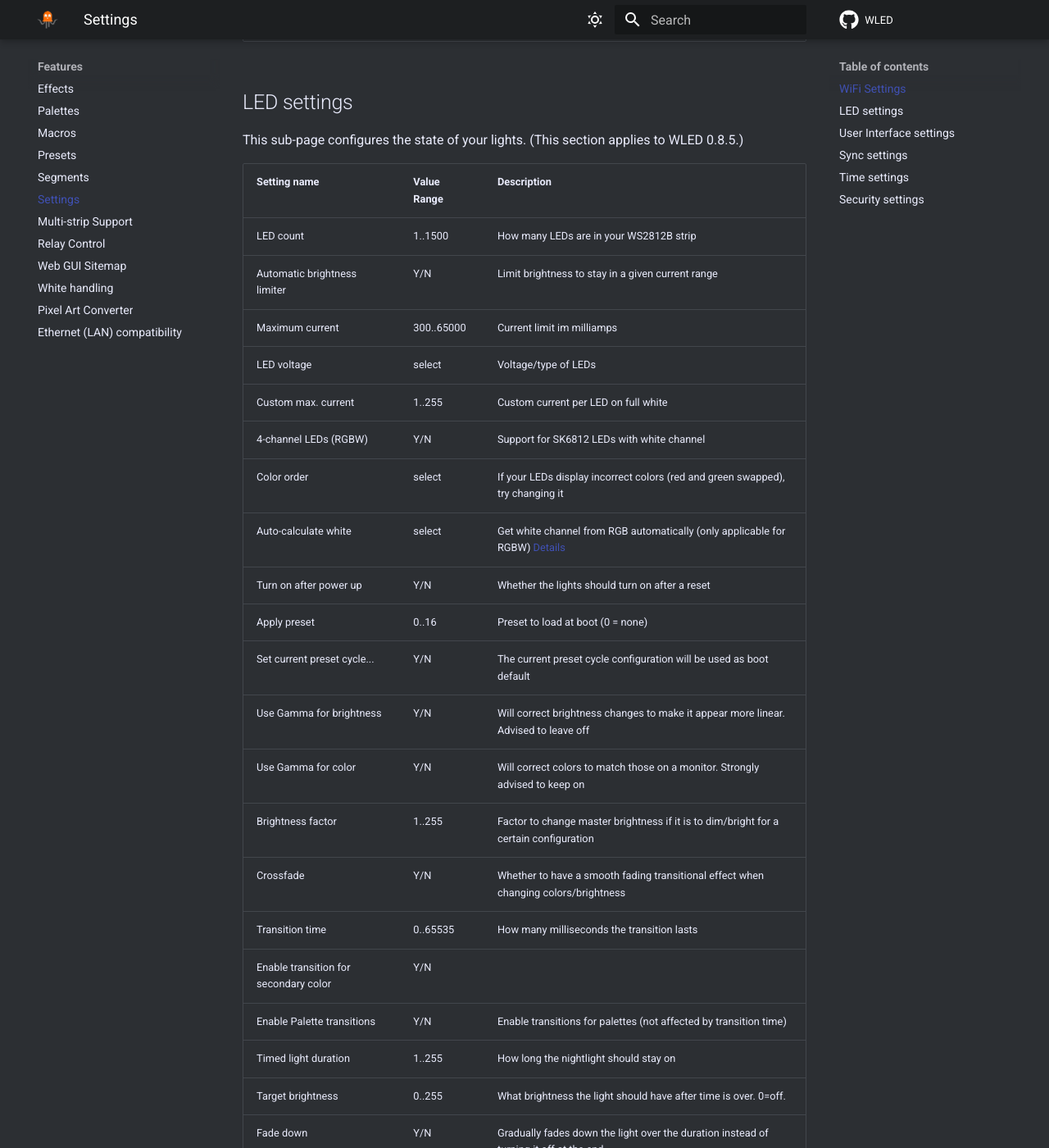
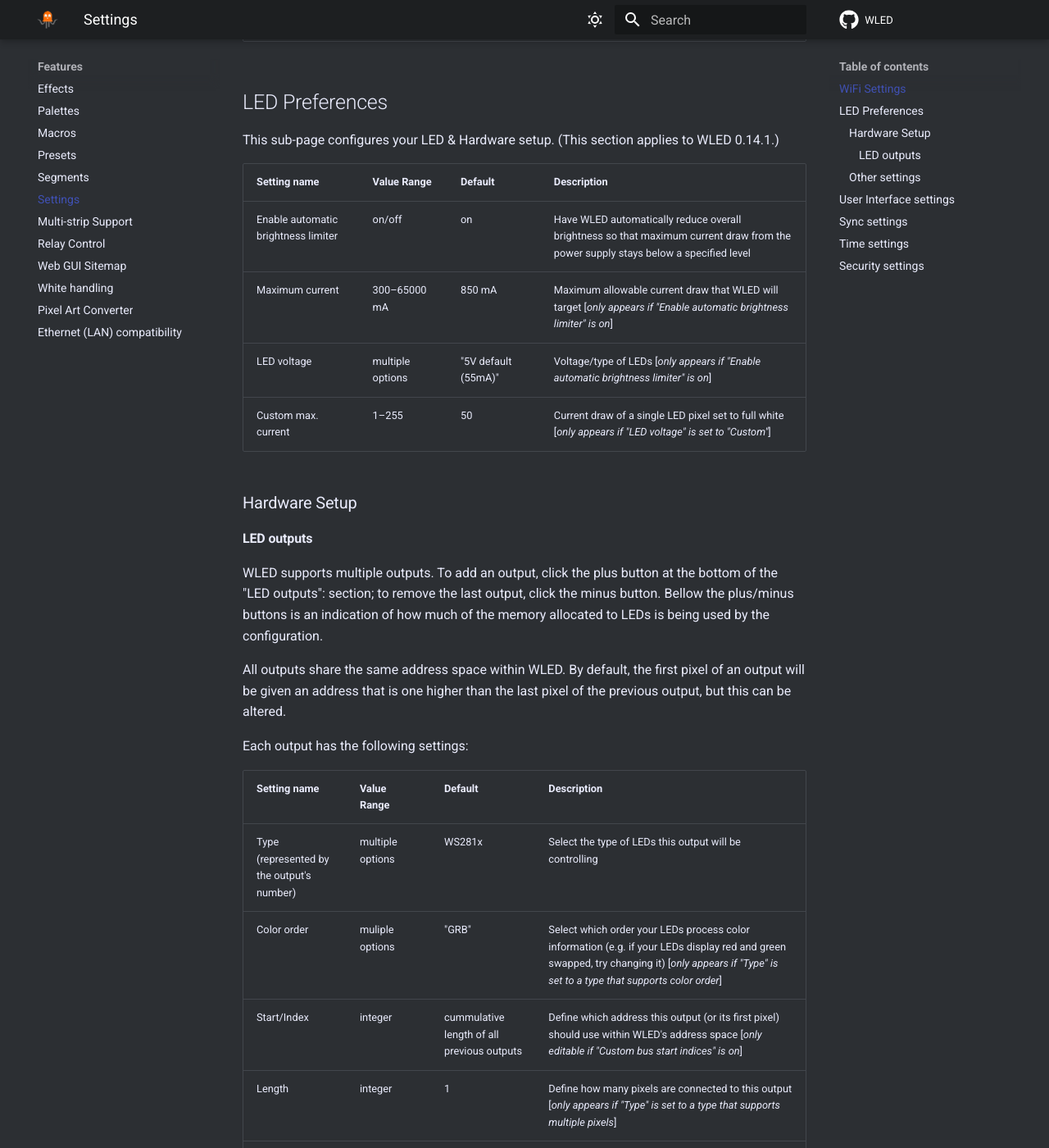
Before and after one commit to Aircoookie/WLED-Docs, an MkDocs documentation site: the page built from docs/features/settings.md, in a window 1280 px wide and 1400 px high, scrolled down 1197 px. Shown: the whole window at 82% size. Built offline with MkDocs 1.6.1 and Material for MkDocs 9.7.7, drawn with Linux system fonts in a browser that asks for light colours; comment, search, counter and statistics services are not loaded; some of the changed text lies outside the part shown.

Commit message:
Brought most of LED Preferences section up-to-date
- ABL and LED settings are now correct
- Everything from "Buttons" on down is still TODO

```diff
--- a/docs/features/settings.md
+++ b/docs/features/settings.md
@@ -28,23 +28,65 @@
 AP IP | - | The Access Point IPv4 address of the ESP (is 192.168.4.1 in most cases)
 WiFi sleep | Y/N | Disabling WiFi sleep can increase reliability, but increases power consumption
 
-## LED settings
+## LED Preferences
 
-This sub-page configures the state of your lights. (This section applies to WLED 0.8.5.)
+This sub-page configures your LED & Hardware setup. (This section applies to WLED 0.14.1.)
+
+| Setting name | Value Range | Default | Description |
+|---|---|---|---|
+Enable automatic brightness limiter | on/off | on | Have WLED automatically reduce overall brightness so that maximum current draw from the power supply stays below a specified level
+Maximum current | 300–65000 mA | 850 mA | Maximum allowable current draw that WLED will target [*only appears if "Enable automatic brightness limiter" is on*]
+LED voltage | multiple options | "5V default (55mA)" | Voltage/type of LEDs [*only appears if "Enable automatic brightness limiter" is on*]
+Custom max. current | 1–255 | 50 | Current draw of a single LED pixel set to full white [*only appears if "LED voltage" is set to "Custom"*]
+
+### Hardware Setup
+
+#### LED outputs
+
+WLED supports multiple outputs. To add an output, click the plus button at the bottom of the "LED outputs": section; to remove the last output, click the minus button. Bellow the plus/minus buttons is an indication of how much of the memory allocated to LEDs is being used by the configuration.
+
+All outputs share the same address space within WLED. By default, the first pixel of an output will be given an address that is one higher than the last pixel of the previous output, but this can be altered.
+
+Each output has the following settings:
+
+| Setting name | Value Range | Default | Description |
+|---|---|---|---|
+Type (represented by the output's number) | multiple options | WS281x | Select the type of LEDs this output will be controlling
+Color order | muliple options | "GRB" | Select which order your LEDs process color information (e.g. if your LEDs display red and green swapped, try changing it) [*only appears if "Type" is set to a type that supports color order*]
+Start/Index | integer | cummulative length of all previous outputs | Define which address this output (or its first pixel) should use within WLED's address space [*only editable if "Custom bus start indices" is on*]
+Length | integer | 1 | Define how many pixels are connected to this output [*only appears if "Type" is set to a type that supports multiple pixels*]
+(Data/Clk) GPIO(s) | integer | (blank) | Tell WLED which GPIO pin(s) this output is connected to [*number and description of GPIO settings will depend on the output's selected type*]
+Reversed (rotated 180°) | on/off | off | Mirrors the LEDs (last LED is first) [*only appears if "Type" is set to a type that supports multiple pixels*]
+Skip first LEDs | 0–length | 0 | Will turn off the first one or more LEDs and shift those remaining by that number (e.g. if the first LEDs are only used as a signal repeater) [*only appears if "Type" is set to a type that supports multiple pixels*]
+Off Refresh | on/off | off (typically) | WLED doesn't send out data if all of its outputs are off, but some pixels (notably TM1814) will go into a demo mode after a period of inactivity, and setting forces WLED to periodically send out additional "off" commands [*only appears if "Type" is set to a type that supports multiple pixels; default is "on" if "Type" is set to "TM1814"*]
+Inverted output | on/off | off | Invert the output's state (i.e. if the output is bright when it's supposed to be dark, set this to "on") [*only appears if "Type" is set to a type that supports output inversion*]
+IP address | IPv4 | (blank) | Set the IP address where the output data should be sent to [*only appears if "Type" is set to a type that supports network output*]
+Auto-calculate white chanel from RGB | multiple options | "None" | Selects whether WLED should attempted to generate white-channel information for colors that are only defined as red, green, and blue values [*only appears if "Type" is set to a type that has more than three color channels*]
+
+The following settings apply to all LED outputs:
+
+| Setting name | Value Range | Default | Description |
+|---|---|---|---|
+Make a segment for each output | on/off | off | Will automatically create a segment for each output, including the correct Start LED and Stop LED settings
+Custom bus start indices | on/off | off| When on, custom "Start" or "Index" values can be set for each output (e.g. output 2 can be set so that it shows up as LED address 200 regardless of output 1's length)
+Use global LED buffer | on/off | on | Improves the performance of WLED-wide brightness controlls (including Automatic Brightness Limiting) at the expense of additional memory usage
+
+Additionally, one or more Color Order Overrides can be defined by clicking the plus button. This is useful when you have LEDs with two different color orders sharing the same output. The following settings are available for each override:
+
+| Setting name | Value Range | Default | Description |
+|---|---|---|---|
+Start | integer | 0 | Define which address this color override should start it
+Length | integer | 1 | Define how many pixels in a row should have their color setting overridden
+Color order | muliple options | "GRB" | Same as "Color order" above
+
+### Other settings
+
+(This section applies to WLED 0.8.5; some of these settings no longer appear in 0.14.1.)
 
 | Setting name | Value Range | Description |
 |---|---|---|
-LED count | 1..1500 | How many LEDs are in your WS2812B strip
-Automatic brightness limiter | Y/N | Limit brightness to stay in a given current range
-Maximum current | 300..65000 | Current limit im milliamps
-LED voltage | select | Voltage/type of LEDs
-Custom max. current | 1..255 | Custom current per LED on full white
-4-channel LEDs (RGBW) | Y/N | Support for SK6812 LEDs with white channel
-Color order | select | If your LEDs display incorrect colors (red and green swapped), try changing it
-Auto-calculate white | select | Get white channel from RGB automatically (only applicable for RGBW) [Details](/features/cct/#auto-white-handling)
 Turn on after power up | Y/N | Whether the lights should turn on after a reset
 Apply preset | 0..16 | Preset to load at boot (0 = none)
-Set current preset cycle... | Y/N | The current preset cycle configuration will be used as boot default
 Use Gamma for brightness | Y/N | Will correct brightness changes to make it appear more linear. Advised to leave off
 Use Gamma for color | Y/N | Will correct colors to match those on a monitor. Strongly advised to keep on
 Brightness factor | 1..255 | Factor to change master brightness if it is to dim/bright for a certain configuration
@@ -56,8 +98,6 @@
 Target brightness | 0..255 | What brightness the light should have after time is over. 0=off.
 Fade down | Y/N | Gradually fades down the light over the duration instead of turning it off at the end
 Palette blending | select | Choose how the palette wraps at the end (seam)
-Reverse LED order | Y/N | Mirrors the LEDs (last LED is first)
-Skip first LED | Y/N | Will turn off the first LED and shift the remaining by 1 (1st LED used as a signal repeater)
 
 ## User Interface settings
 
```
